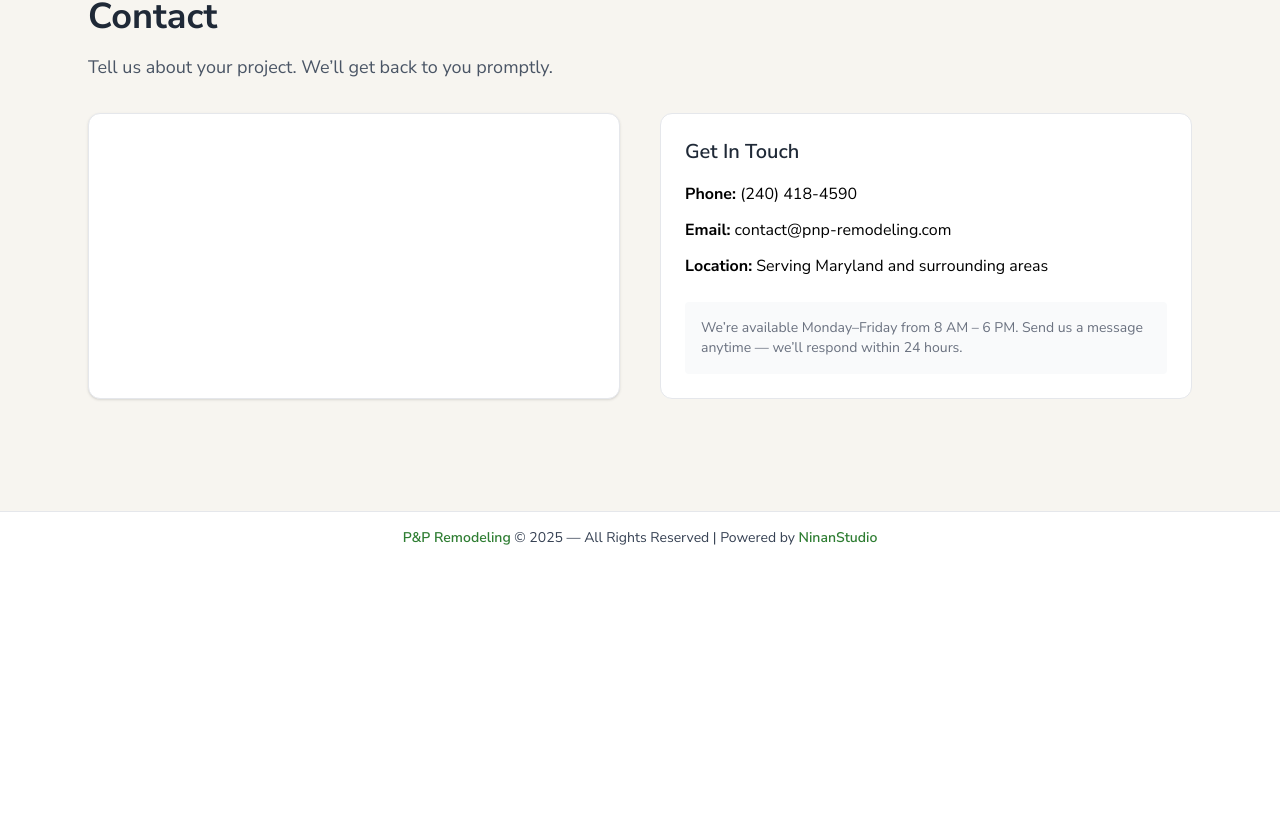
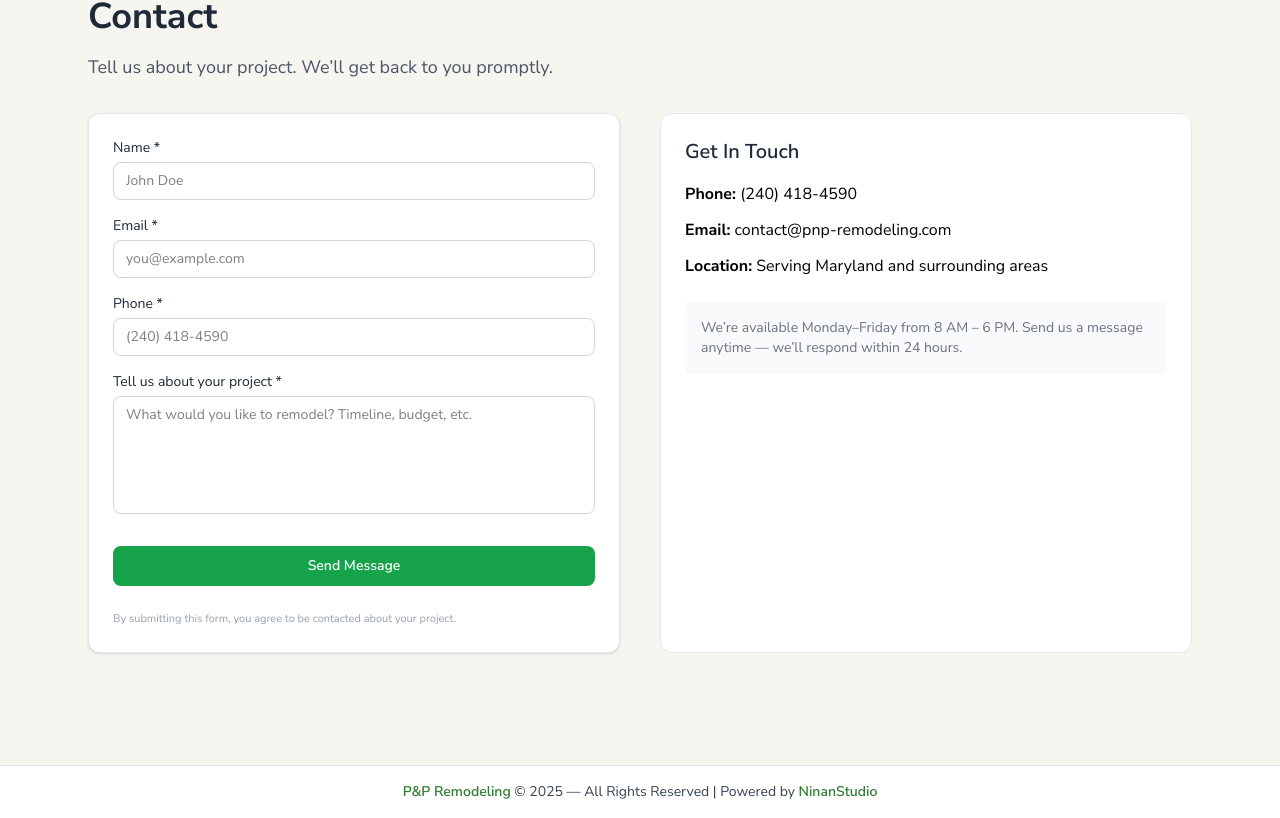
Before and after one commit to Capumaf/pp-remodeling, a Next.js app: page / in a window 1280 px wide. Shown: the part 3830-4648 px from the top of the page. Before the commit the page ends 4394 px from the top, so only its background shows below. Built offline with nearby package versions, Linux system fonts and the light colour scheme; no server answers.

Commit message:
fix contact form with turnstile

```diff
--- a/app/components/ContactForm.tsx
+++ b/app/components/ContactForm.tsx
@@ -27,12 +27,15 @@ const initialFormState: FormState = {
 export default function ContactForm() {
   const [form, setForm] = useState<FormState>(initialFormState);
   const [status, setStatus] = useState<Status>({ type: "idle" });
-  const [fieldErrors, setFieldErrors] = useState<Record<string, string>>({});
+  const [fieldErrors, setFieldErrors] =
+    useState<Record<string, string>>({});
 
-  const siteKey = process.env.NEXT_PUBLIC_TURNSTILE_SITE_KEY;
+  const siteKey = process.env.NEXT_PUBLIC_TURNSTILE_SITE_KEY ?? "";
 
-  // 🔍 LOG 1: ver qué siteKey llega al cliente
-  console.log("Turnstile siteKey (cliente):", siteKey);
+  // Para confirmar que en prod llega la key
+  if (typeof window !== "undefined") {
+    console.log("Turnstile SITE KEY desde el cliente:", siteKey);
+  }
 
   const handleChange = (
     e: React.ChangeEvent<HTMLInputElement | HTMLTextAreaElement>
@@ -58,7 +61,6 @@ export default function ContactForm() {
 
     const turnstileToken = tokenInput?.value || "";
 
-    // 🔍 LOG 2: ver si el input existe y qué valor tiene
     console.log("Turnstile token input:", tokenInput);
     console.log("Turnstile token value:", turnstileToken);
 
@@ -141,6 +143,7 @@ export default function ContactForm() {
 
   return (
     <div className="p-5 sm:p-6 rounded-xl border border-[#E5E7EB] bg-white shadow-sm">
+      {/* Script de Turnstile */}
       <Script
         src="https://challenges.cloudflare.com/turnstile/v0/api.js"
         async
@@ -148,8 +151,106 @@ export default function ContactForm() {
       />
 
       <form onSubmit={handleSubmit} className="space-y-4" noValidate>
-        {/* ... TODO LO DEMÁS IGUAL ... */}
+        <div>
+          <label
+            htmlFor="name"
+            className="block text-sm font-medium text-[#1F2937] mb-1"
+          >
+            Name *
+          </label>
+          <input
+            id="name"
+            name="name"
+            type="text"
+            autoComplete="name"
+            required
+            value={form.name}
+            onChange={handleChange}
+            className="w-full rounded-lg border border-[#D1D5DB] px-3 py-2 text-sm focus:outline-none focus:ring-2 focus:ring-[#16A34A] focus:border-[#16A34A]"
+            placeholder="John Doe"
+          />
+          {fieldErrors.name && (
+            <p className="mt-1 text-xs text-red-600">
+              {fieldErrors.name}
+            </p>
+          )}
+        </div>
 
+        <div>
+          <label
+            htmlFor="email"
+            className="block text-sm font-medium text-[#1F2937] mb-1"
+          >
+            Email *
+          </label>
+          <input
+            id="email"
+            name="email"
+            type="email"
+            autoComplete="email"
+            required
+            value={form.email}
+            onChange={handleChange}
+            className="w-full rounded-lg border border-[#D1D5DB] px-3 py-2 text-sm focus:outline-none focus:ring-2 focus:ring-[#16A34A] focus:border-[#16A34A]"
+            placeholder="you@example.com"
+          />
+          {fieldErrors.email && (
+            <p className="mt-1 text-xs text-red-600">
+              {fieldErrors.email}
+            </p>
+          )}
+        </div>
+
+        <div>
+          <label
+            htmlFor="phone"
+            className="block text-sm font-medium text-[#1F2937] mb-1"
+          >
+            Phone *
+          </label>
+          <input
+            id="phone"
+            name="phone"
+            type="tel"
+            autoComplete="tel"
+            required
+            value={form.phone}
+            onChange={handleChange}
+            className="w-full rounded-lg border border-[#D1D5DB] px-3 py-2 text-sm focus:outline-none focus:ring-2 focus:ring-[#16A34A] focus:border-[#16A34A]"
+            placeholder="(240) 418-4590"
+          />
+          {fieldErrors.phone && (
+            <p className="mt-1 text-xs text-red-600">
+              {fieldErrors.phone}
+            </p>
+          )}
+        </div>
+
+        <div>
+          <label
+            htmlFor="message"
+            className="block text-sm font-medium text-[#1F2937] mb-1"
+          >
+            Tell us about your project *
+          </label>
+          <textarea
+            id="message"
+            name="message"
+            required
+            value={form.message}
+            onChange={handleChange}
+            rows={5}
+            className="w-full rounded-lg border border-[#D1D5DB] px-3 py-2 text-sm focus:outline-none focus:ring-2 focus:ring-[#16A34A] focus:border-[#16A34A] resize-none"
+            placeholder="What would you like to remodel? Timeline, budget, etc."
+          />
+          {fieldErrors.message && (
+            <p className="mt-1 text-xs text-red-600">
+              {fieldErrors.message}
+            </p>
+          )}
+        </div>
+
+        {/* Turnstile Widget */}
         <div className="mt-2">
           {siteKey ? (
             <div className="cf-turnstile" data-sitekey={siteKey} />
@@ -160,7 +261,28 @@ export default function ContactForm() {
           )}
         </div>
 
-        {/* resto del formulario igual */}
+        <button
+          type="submit"
+          disabled={status.type === "loading"}
+          className="inline-flex items-center justify-center w-full rounded-lg bg-[#16A34A] text-white text-sm font-semibold py-2.5 mt-2 hover:bg-[#15803D] transition-colors disabled:opacity-70 disabled:cursor-not-allowed"
+        >
+          {status.type === "loading" ? "Sending..." : "Send Message"}
+        </button>
+
+        {status.type === "error" && (
+          <p className="text-xs text-red-600 mt-2">{status.message}</p>
+        )}
+
+        {status.type === "success" && (
+          <p className="text-xs text-green-600 mt-2">
+            {status.message}
+          </p>
+        )}
+
+        <p className="text-[11px] text-gray-400 mt-2">
+          By submitting this form, you agree to be contacted about your
+          project.
+        </p>
       </form>
     </div>
   );
```
